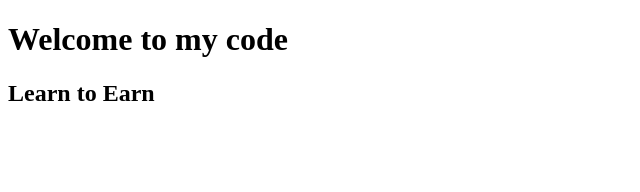
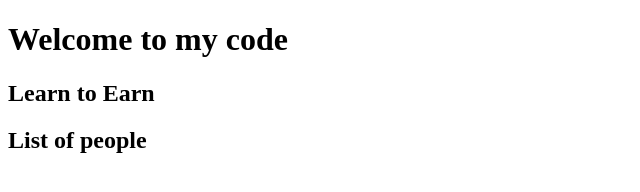
Before and after one commit to RamjiHari/sampleone, a plain HTML site: page index.html in a window 1280 px wide. Shown: the whole page, without its empty margins (0-640 px from the left). Drawn offline with Linux system fonts and the light colour scheme.

Commit message:
People add

```diff
--- a/index.html
+++ b/index.html
@@ -7,5 +7,8 @@
 <h1>Welcome to  my code</h1>
 
 <h2>Learn to Earn</h2>
+
+
+<h2>List of people</h2>
 </body>
 </html>
```
